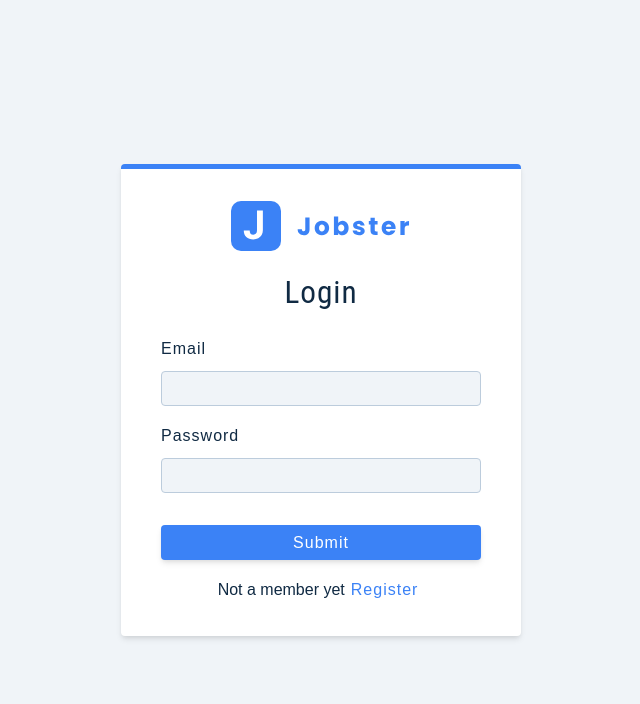
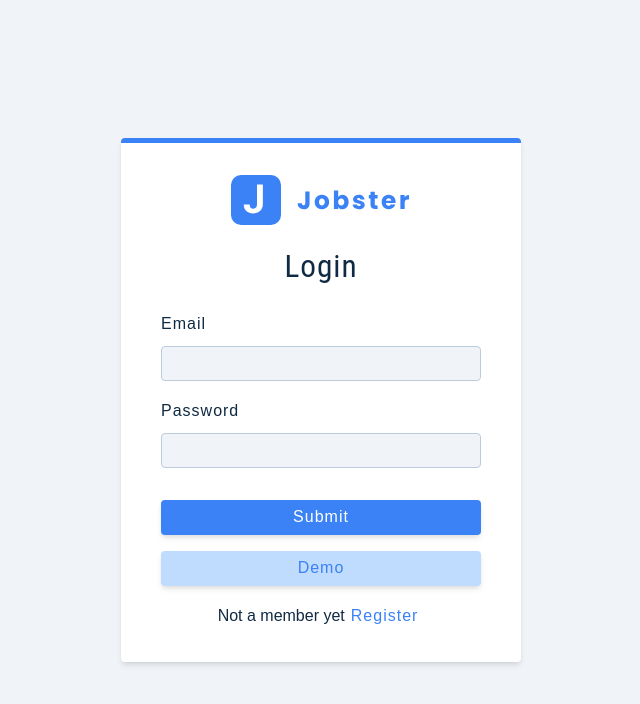
Before and after one commit to gouribhise/Jobster, a React (Create React App) app: page /register in a window 1280 px wide. Shown: the top 704 px of the page, without its empty margins (319-959 px from the left). Built offline with nearby package versions, Linux system fonts and the light colour scheme.

Commit message:
added test user

```diff
--- a/src/pages/Register.js
+++ b/src/pages/Register.js
@@ -80,10 +80,21 @@
             handleChange={handleChange}
             />
             <button type="submit" className="btn btn-block" disabled={isLoading}>Submit</button>
+            <button
+  type='button'
+  className='btn btn-block btn-hipster'
+  disabled={isLoading}
+  onClick={() => {
+    dispatch(loginUser({ email: 'testUser@test.com', password: 'secret' }));
+  }}
+>
+  {isLoading ? 'loading...' : 'demo'}
+</button>
             <p> {values.isMember?'Not a member yet':'Already a member?'}
                 <button type="button" onClick={toggleMember} className="member-btn">
                     {values.isMember?'Register':'Login'}
                 </button>
+
             </p>
 
         </form>
```
